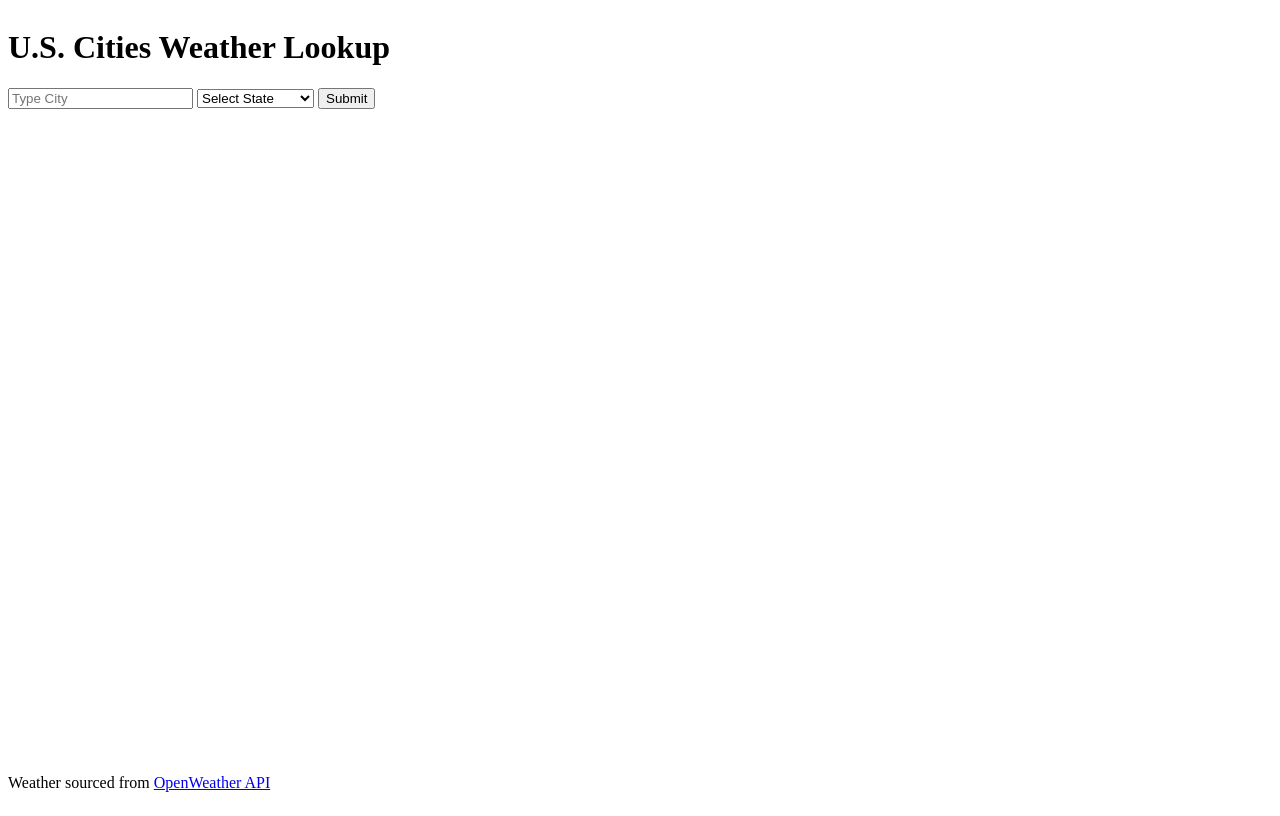
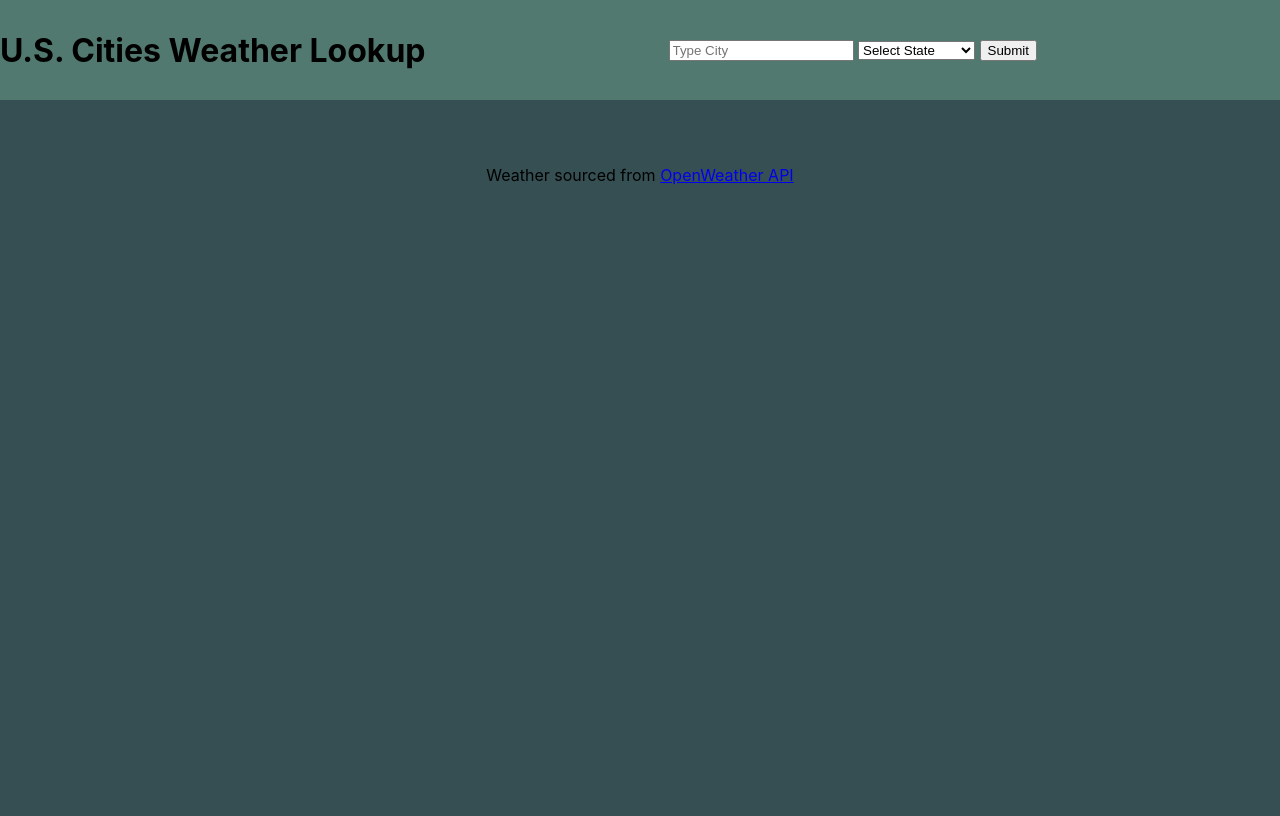
Before and after one commit to skillsxfinesse04/Fair-Weather, a plain HTML site: page index.html in a window 1280 px wide. Drawn offline with nearby package versions, Linux system fonts and the light colour scheme.

Commit message:
MVP achieved, now experimenting with CSS.

```diff
--- a/style.css
+++ b/style.css
@@ -1,3 +1,58 @@
+/* Google Fonts: Lora & Ubuntu */
+@import url('https://fonts.googleapis.com/css2?family=Lora&family=Ubuntu&display=swap');
+
+
+
+
+/* Center the header vertically using Flexbox. */
+/* https://www.w3schools.com/csS/css_align.asp */
+header {
+  background-color: #52796F;
+  color: black;
+  font-family: -apple-system, BlinkMacSystemFont, 'Segoe UI', Roboto, Oxygen, Ubuntu, Cantarell, 'Open Sans', 'Helvetica Neue', sans-serif;
+  display: flex;
+  justify-content: center;
+  text-align: center;
+  align-items: center;
+  height: 100px;
+  border: 3px black;
+}
+
+
+body {
+  background-color: #354F52;
+  color: black;
+  font-family: -apple-system, BlinkMacSystemFont, 'Segoe UI', Roboto, Oxygen, Ubuntu, Cantarell, 'Open Sans', 'Helvetica Neue', sans-serif;
+  margin: 0;
+}
+
+
+/* Center the header vertically using Flexbox. */
+/* https://www.w3schools.com/csS/css_align.asp */
+footer {
+  font-family: -apple-system, BlinkMacSystemFont, 'Segoe UI', Roboto, Oxygen, Ubuntu, Cantarell, 'Open Sans', 'Helvetica Neue', sans-serif;
+  display: flex;
+  justify-content: center;
+  text-align: center;
+  align-items: center;
+  height: 100px;
+  border: 3px black;
+}
+
+
+
+
+
+/* Changes header font. */
+/* header {
+  font-family: -apple-system, BlinkMacSystemFont, 'Segoe UI', Roboto, Oxygen, Ubuntu, Cantarell, 'Open Sans', 'Helvetica Neue', sans-serif;
+} */
+
+
+
+
+
+/* Expands the containers in the body (.Site) and main (.Site-content) elements, which keeps the footer to the bottom of the screen. */
 /* https://philipwalton.github.io/solved-by-flexbox/demos/sticky-footer/ */
 .Site {
   display: flex;
@@ -8,3 +63,23 @@
 .Site-content {
   flex: 1;
 }
+
+
+
+
+/* Media queries for laptops (retina and non-retina screens). */
+/* https://css-tricks.com/snippets/css/media-queries-for-standard-devices/ */
+/* Non-Retina screens */
+@media
+  and (min-device-width: 1200px)
+  and (max-device-width: 1600px)
+  and (-webkit-min-device-pixel-ratio:: 1) {
+}
+
+/* Retina screens. */
+@media
+  and (min-device-width: 1200px)
+  and (max-device-width: 1600px)
+  and (-webkit-min-device-pixel-ratio:: 2)
+  and (min-resolution: 192dpi) {
+}
```
Also changed, not shown: index.html (+1 -1 lines).
